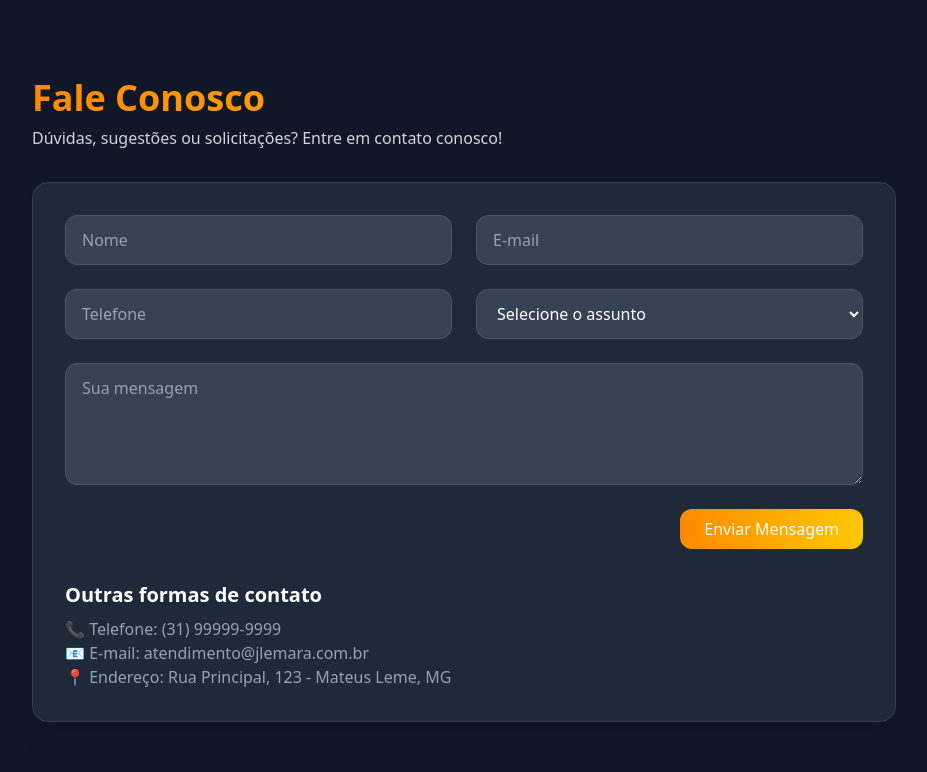
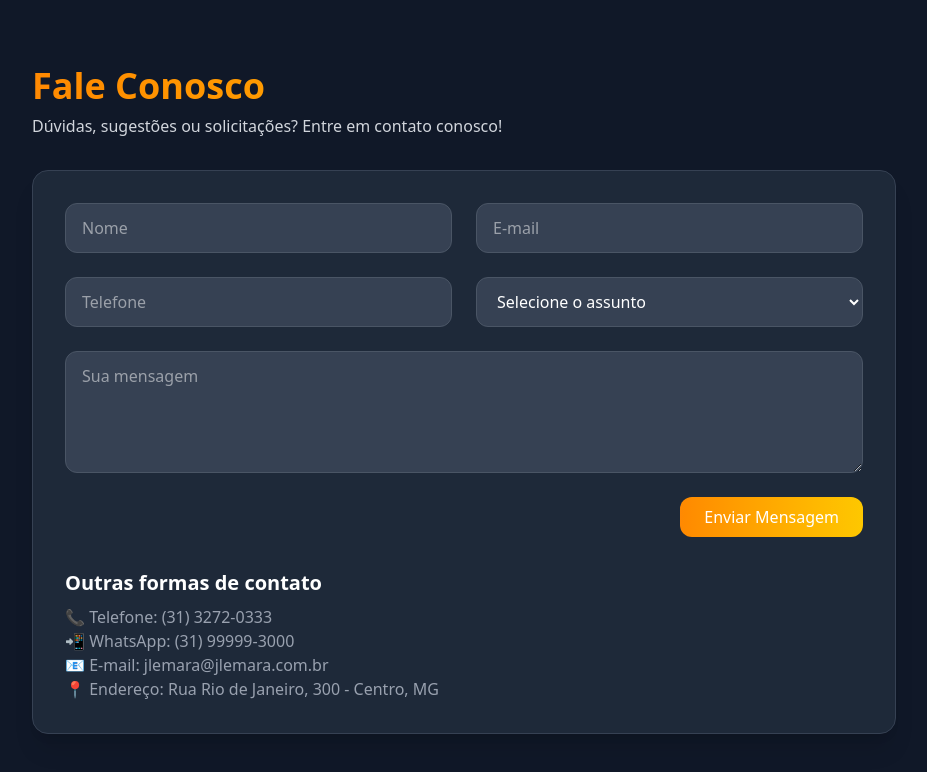
Before and after one commit to ProdHk/vs_group-x-uau_api, a Next.js app: page /cliente/contato in a window 1280 px wide. Shown: the top 772 px of the page, without its empty margins (176-1103 px from the left). Built offline with nearby package versions, Linux system fonts and the light colour scheme.

Commit message:
Atualizar informações de contato na página Fale Conosco

```diff
--- a/components/Pages/Clientes/Contato/index.tsx
+++ b/components/Pages/Clientes/Contato/index.tsx
@@ -55,9 +55,10 @@ export default function FaleConosco() {
                     <div className="mt-8">
                         <h2 className="text-xl font-bold mb-2">Outras formas de contato</h2>
                         <ul className="text-gray-400">
-                            <li>📞 Telefone: (31) 99999-9999</li>
-                            <li>📧 E-mail: atendimento@jlemara.com.br</li>
-                            <li>📍 Endereço: Rua Principal, 123 - Mateus Leme, MG</li>
+                            <li>📞 Telefone: (31) 3272-0333</li>
+                            <li>📲 WhatsApp: (31) 99999-3000</li>
+                            <li>📧 E-mail: jlemara@jlemara.com.br</li>
+                            <li>📍 Endereço: Rua Rio de Janeiro, 300 - Centro, MG</li>
                         </ul>
                     </div>
                 </div>
```
Also changed, not shown: services/inadimplencia/BuscarClientesInadimplentes.ts (+1 -10 lines).
